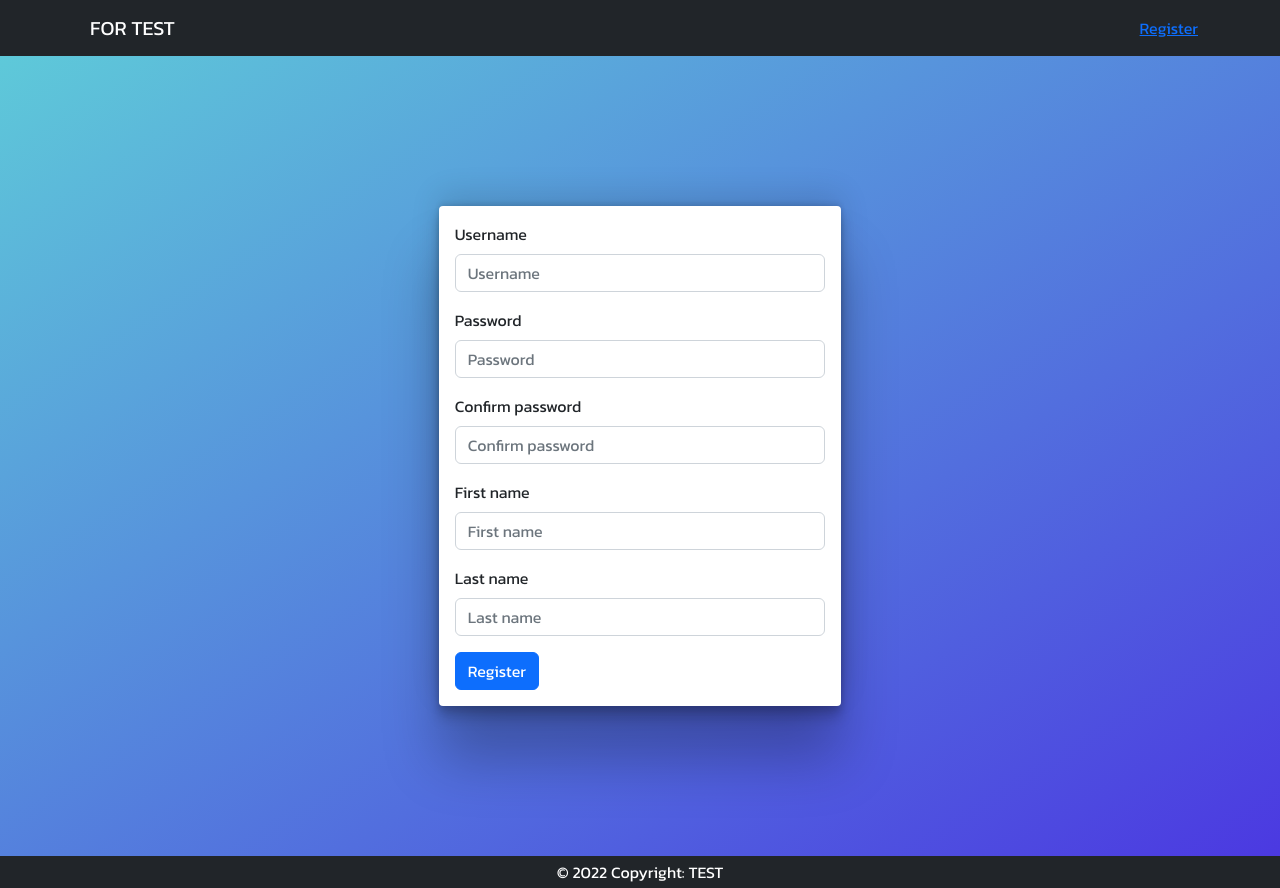
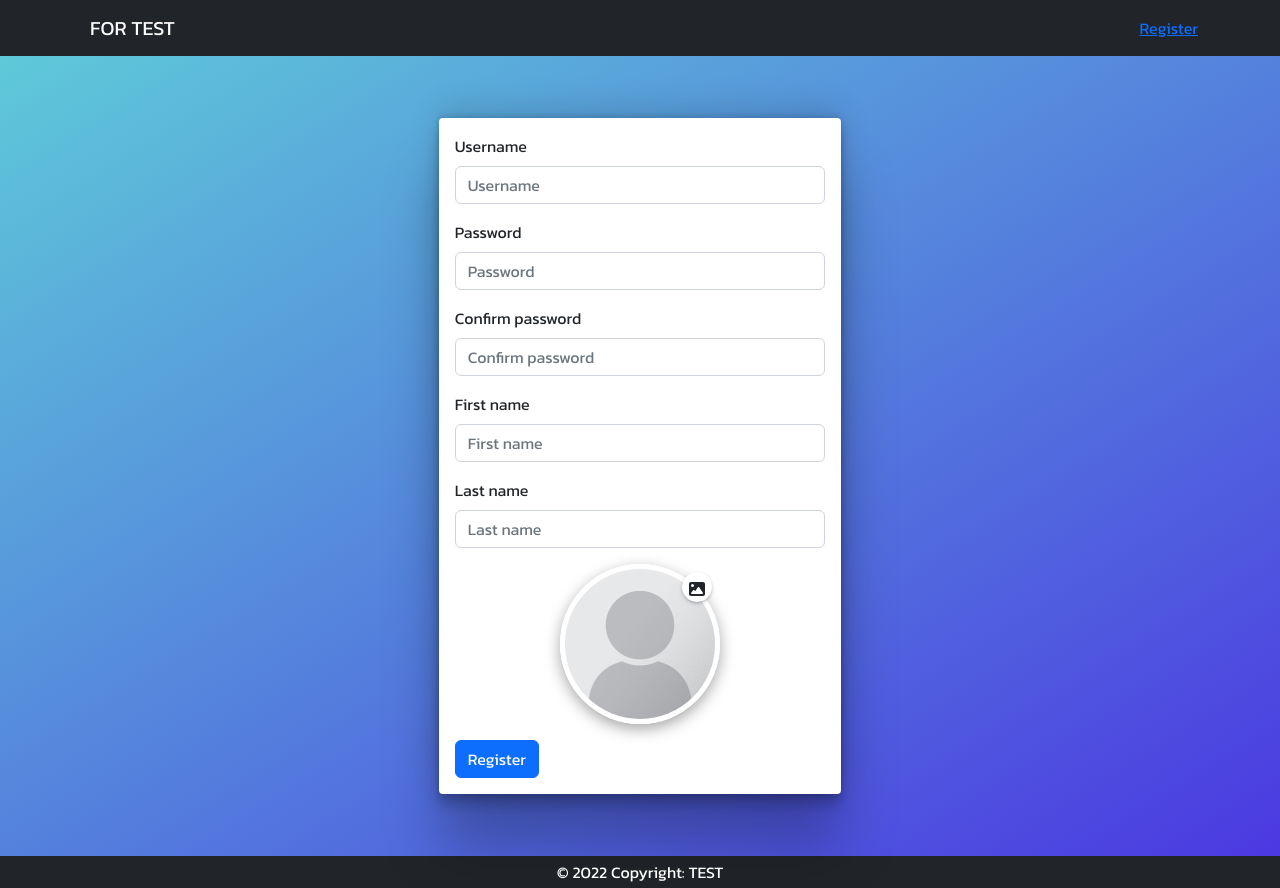
Before and after one commit to Commondev73/Next-for-test, a Next.js app: page /register in a window 1280 px wide. Built offline with nearby package versions, Linux system fonts and the light colour scheme.

Commit message:
chore register form upload image

```diff
--- a/package.json
+++ b/package.json
@@ -9,7 +9,13 @@
     "lint": "next lint"
   },
   "dependencies": {
+    "@fortawesome/fontawesome-svg-core": "^6.2.0",
+    "@fortawesome/free-brands-svg-icons": "^6.2.0",
+    "@fortawesome/free-regular-svg-icons": "^6.2.0",
+    "@fortawesome/free-solid-svg-icons": "^6.2.0",
+    "@fortawesome/react-fontawesome": "^0.2.0",
     "axios": "^1.1.3",
+    "blueimp-load-image": "^5.16.0",
     "bootstrap": "^5.2.2",
     "formik": "^2.2.9",
     "js-cookie": "^3.0.1",
--- a/src/common/Navigation/index.js
+++ b/src/common/Navigation/index.js
@@ -12,7 +12,7 @@ const Navigation = (props) => {
 
   const logout = () => {
     Auth.removeToken()
-    router.push('/')
+    router.reload('/')
   }
 
   return (
--- a/src/modules/Login/Login.module.scss
+++ b/src/modules/Login/Login.module.scss
@@ -6,6 +6,7 @@
   align-items: center;
   width: 100%;
   min-height: 100vh;
+  padding: 2rem 0;
   background: #5ec9d9;
   background: -webkit-linear-gradient(top left, #5ec9d9, #4b39e1);
   background: -moz-linear-gradient(top left, #5ec9d9, #4b39e1);
--- a/src/modules/Register/Register.module.scss
+++ b/src/modules/Register/Register.module.scss
@@ -5,6 +5,7 @@
   justify-content: center;
   align-items: center;
   width: 100%;
+  padding: 2rem 0;
   min-height: 100vh;
   background: #5ec9d9;
   background: -webkit-linear-gradient(top left, #5ec9d9, #4b39e1);
@@ -22,5 +23,56 @@
     box-shadow: rgba(0, 0, 0, 0.25) 0px 54px 55px, rgba(0, 0, 0, 0.12) 0px -12px 30px,
       rgba(0, 0, 0, 0.12) 0px 4px 6px, rgba(0, 0, 0, 0.17) 0px 12px 13px,
       rgba(0, 0, 0, 0.09) 0px -3px 5px;
+
+    .registerFormImage {
+      position: relative;
+      margin-bottom: 1rem;
+
+      .registerFormUpload {
+        position: absolute;
+        right: 0.5rem;
+        z-index: 1;
+        top: 0.5rem;
+        input {
+          display: none;
+        }
+        label {
+          width: 30px;
+          height: 30px;
+          border-radius: 50%;
+          cursor: pointer;
+          background-color: $white;
+          box-shadow: rgba(50, 50, 93, 0.25) 0px 2px 5px -1px, rgba(0, 0, 0, 0.3) 0px 1px 3px -1px;
+
+          svg {
+            width: 1rem;
+            height: 1rem;
+            position: absolute;
+            top: 9px;
+            left: 0;
+            right: 0;
+            text-align: center;
+            margin: auto;
+          }
+
+          &:hover {
+            background: #f1f1f1;
+            border-color: #d6d6d6;
+          }
+        }
+      }
+      .registerFormImagePreview {
+        border-radius: 50%;
+        border: 5px solid $white;
+        box-shadow: rgba(0, 0, 0, 0.35) 0px 5px 15px;
+        img {
+          width: 150px;
+          height: 150px;
+          position: relative;
+          border-radius: 50%;
+          object-fit: cover;
+        }
+      }
+    }
   }
 }
--- a/src/modules/Register/index.js
+++ b/src/modules/Register/index.js
@@ -1,13 +1,18 @@
+/* eslint-disable @next/next/no-img-element */
 import React, { useState } from 'react'
 import Swal from 'sweetalert2'
+import personImage from '../../assets/images/person.png'
 import Loading from '../../common/Loading'
 import Services from '../../services'
 import styles from './Register.module.scss'
+import loadImage from 'blueimp-load-image'
 import * as yup from 'yup'
 import { useRouter } from 'next/router'
 import { isEmpty } from 'lodash'
 import { useFormik } from 'formik'
 import { Form, Button, Row, Col } from 'react-bootstrap'
+import { FontAwesomeIcon } from '@fortawesome/react-fontawesome'
+import { faImage } from '@fortawesome/free-solid-svg-icons'
 
 const Register = (props) => {
   const router = useRouter()
@@ -45,12 +50,30 @@ const Register = (props) => {
       onSubmit: (values) => onSubmit(values)
     })
 
+  const handleUploadFile = async (e) => {
+    const file = e.target.files[0]
+    setFieldValue('photo', file)
+    if (FILE_TYPE.includes(file.type)) {
+      const imageData = await loadImage(file, {
+        maxWidth: 200,
+        maxHeight: 200,
+        canvas: true
+      })
+      const base64 = imageData.image.toDataURL('image/jpeg', '0.75')
+      setPhoto(base64)
+    }
+  }
+
+  const ImagePreview = () => {
+    return photo ? photo : personImage.src
+  }
+
   const onSubmit = async (values) => {
     try {
       setIsLoading(true)
       const payload = { ...values }
       delete payload.confirmPassword
-      payload.photo = photo.src ? photo.src : undefined
+      payload.photo = photo ? photo : undefined
       const result = await Services.AuthService.signUp(payload)
       let isSuccess = false
       if (!isEmpty(result.data)) {
@@ -167,6 +190,31 @@ const Register = (props) => {
               <Form.Control.Feedback type="invalid">{errors.lastName}</Form.Control.Feedback>
             </Form.Group>
 
+            <Form.Group>
+              <div className="d-flex justify-content-center">
+                <div className={styles.registerFormImage}>
+                  <div className={styles.registerFormUpload}>
+                    <input
+                      id="photo"
+                      type="file"
+                      name="photo"
+                      accept={FILE_TYPE.toString()}
+                      onChange={handleUploadFile}
+                    />
+                    <label htmlFor="photo">
+                      <FontAwesomeIcon icon={faImage} size='2xs'/>
+                    </label>
+                  </div>
+                  <div className={styles.registerFormImagePreview}>
+                    <img src={ImagePreview()} alt="avatar" />
+                  </div>
+                </div>
+              </div>
+              {errors.photo && (
+                <div className="text-center mb-3 invalid-feedback d-block">{errors.photo}</div>
+              )}
+            </Form.Group>
+
             <Button type="submit">Register</Button>
           </Form>
         </Col>
```
Also changed, not shown: src/assets/images/person.png (added), 1 other file (tests, documents, lock files or other folders).
